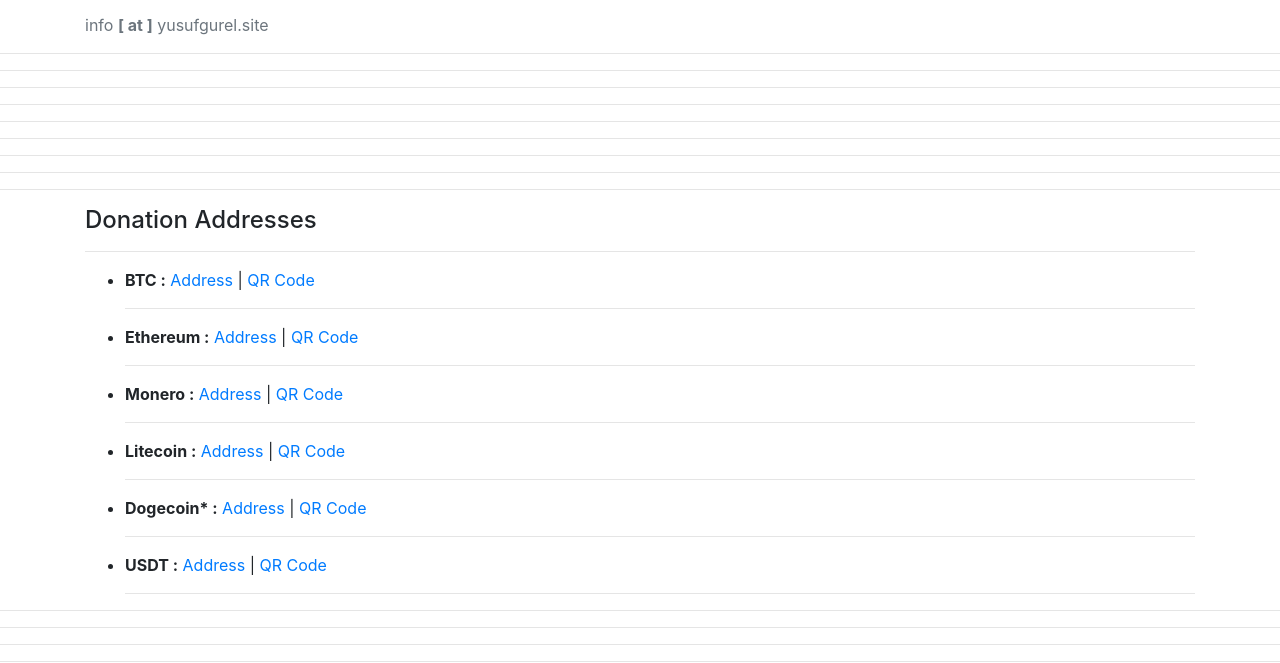
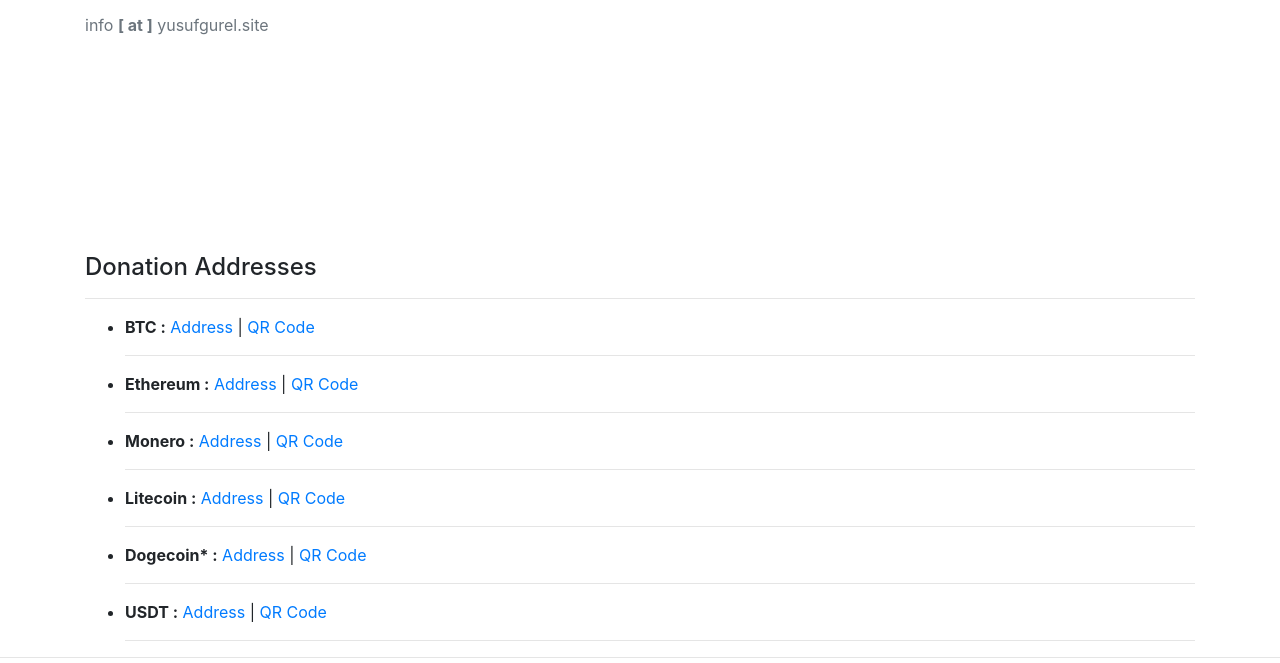
Before and after one commit to gurelyusuf/gurelyusuf.github.io, a plain HTML site: page donation/index.html in a window 1280 px wide. Shown: the part 137-800 px from the top of the page. Drawn offline with Linux system fonts and the light colour scheme.

Commit message:
Update index.html

```diff
--- a/donation/index.html
+++ b/donation/index.html
@@ -23,7 +23,7 @@
     <div class="container">
         <span class="text-muted">info <strong>[ at ]</strong> yusufgurel.site </span><br>
     </div>
-    <hr><hr><hr><hr><hr><hr><hr><hr><hr>
+    <br><br><br><br><br><br><br><br><br>
     <div class="container">
         <h4>Donation Addresses</h4>
         <hr>
```
